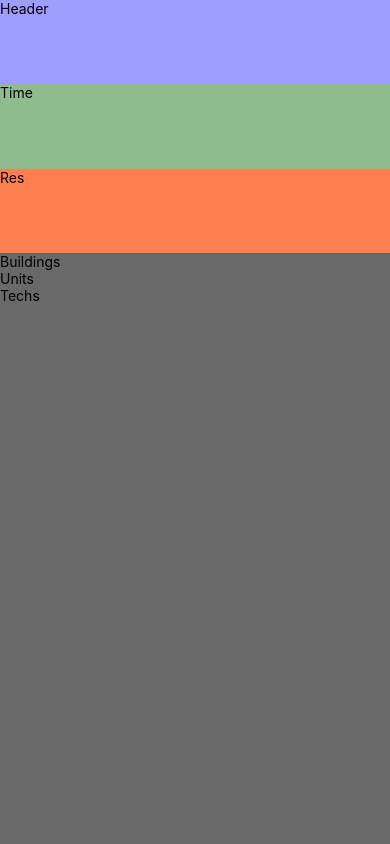
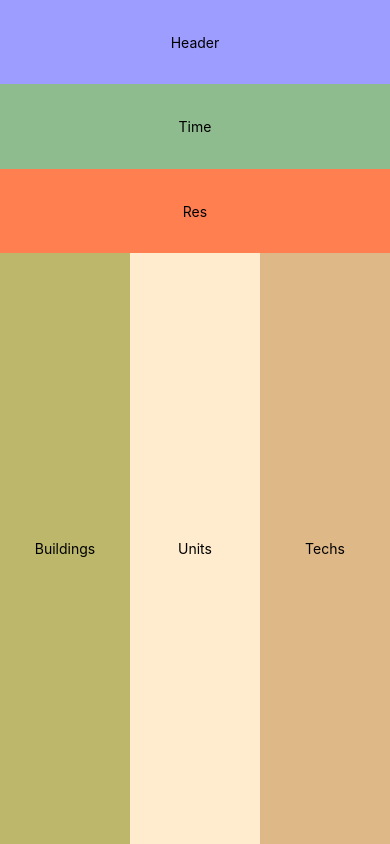
Before and after one commit to rory-ch/aoe2builder, a React Native app: screen / in a window 390 px wide. Built offline with nearby package versions, Linux system fonts and the light colour scheme.

Commit message:
Finish layout

```diff
--- a/src/client/App.tsx
+++ b/src/client/App.tsx
@@ -15,8 +15,9 @@ const styles = StyleSheet.create({
 	},
 	display: {
 		flex: 7,
+		flexDirection: 'row',
 		backgroundColor: 'dimgray',
-	}
+	},
 });
 
 export default function App() {
--- a/src/client/components/Buildings.jsx
+++ b/src/client/components/Buildings.jsx
@@ -1,10 +1,19 @@
 import React from 'react';
 import { StyleSheet, Text, View } from 'react-native';
+
+const styles = StyleSheet.create({
+  header: {
+    flex: 1,
+    backgroundColor: 'darkkhaki',
+    justifyContent: 'center',
+    alignItems: 'center',
+  },
+});
 
 const Buildings = () => {
 
   return (
-    <View>
+    <View style={styles.header}>
       <Text>Buildings</Text>
     </View>
   );
--- a/src/client/components/Header.jsx
+++ b/src/client/components/Header.jsx
@@ -5,6 +5,8 @@ const styles = StyleSheet.create({
   container: {
     flex: 1,
     backgroundColor: '#9d9dff',
+    justifyContent: 'center',
+    alignItems: 'center',
   },
 });
 
--- a/src/client/components/Res.jsx
+++ b/src/client/components/Res.jsx
@@ -5,11 +5,12 @@ const styles = StyleSheet.create({
   container: {
     flex: 1,
     backgroundColor: 'coral',
+    justifyContent: 'center',
+    alignItems: 'center',
   },
 });
 
 const Res = () => {
-
   return (
     <View style={styles.container}>
       <Text>Res</Text>
--- a/src/client/components/Techs.jsx
+++ b/src/client/components/Techs.jsx
@@ -1,10 +1,20 @@
 import React from 'react';
 import { StyleSheet, Text, View } from 'react-native';
+
+const styles = StyleSheet.create({
+  header: {
+    flex: 1,
+    backgroundColor: 'burlywood',
+    justifyContent: 'center',
+    alignItems: 'center',
+  },
+});
+
 
 const Techs = () => {
 
   return (
-    <View>
+    <View style={styles.header}>
       <Text>Techs</Text>
     </View>
   );
--- a/src/client/components/Time.jsx
+++ b/src/client/components/Time.jsx
@@ -5,6 +5,8 @@ const styles = StyleSheet.create({
   container: {
     flex: 1,
     backgroundColor: 'darkseagreen',
+    justifyContent: 'center',
+    alignItems: 'center',
   },
 });
 
--- a/src/client/components/Units.jsx
+++ b/src/client/components/Units.jsx
@@ -1,10 +1,19 @@
 import React from 'react';
 import { StyleSheet, Text, View } from 'react-native';
+
+const styles = StyleSheet.create({
+  header: {
+    flex: 1,
+    backgroundColor: 'blanchedalmond',
+    justifyContent: 'center',
+    alignItems: 'center',
+  },
+});
 
 const Units = () => {
 
   return (
-    <View>
+    <View style={styles.header}>
       <Text>Units</Text>
     </View>
   );
```
